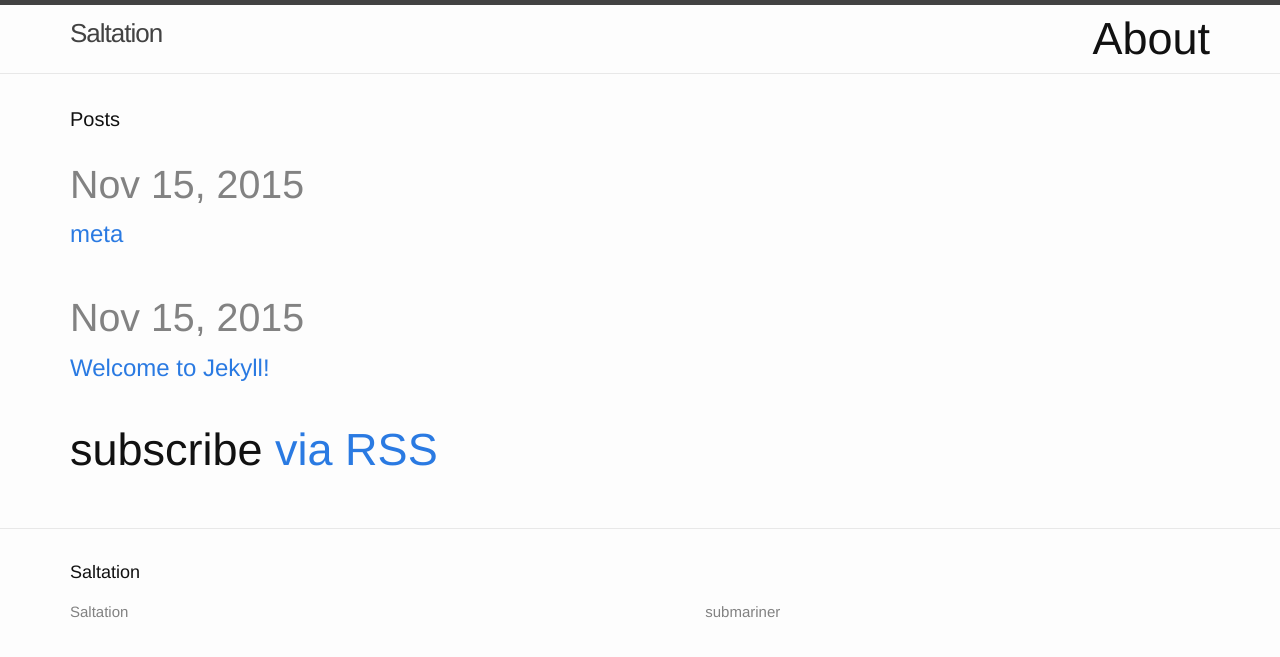
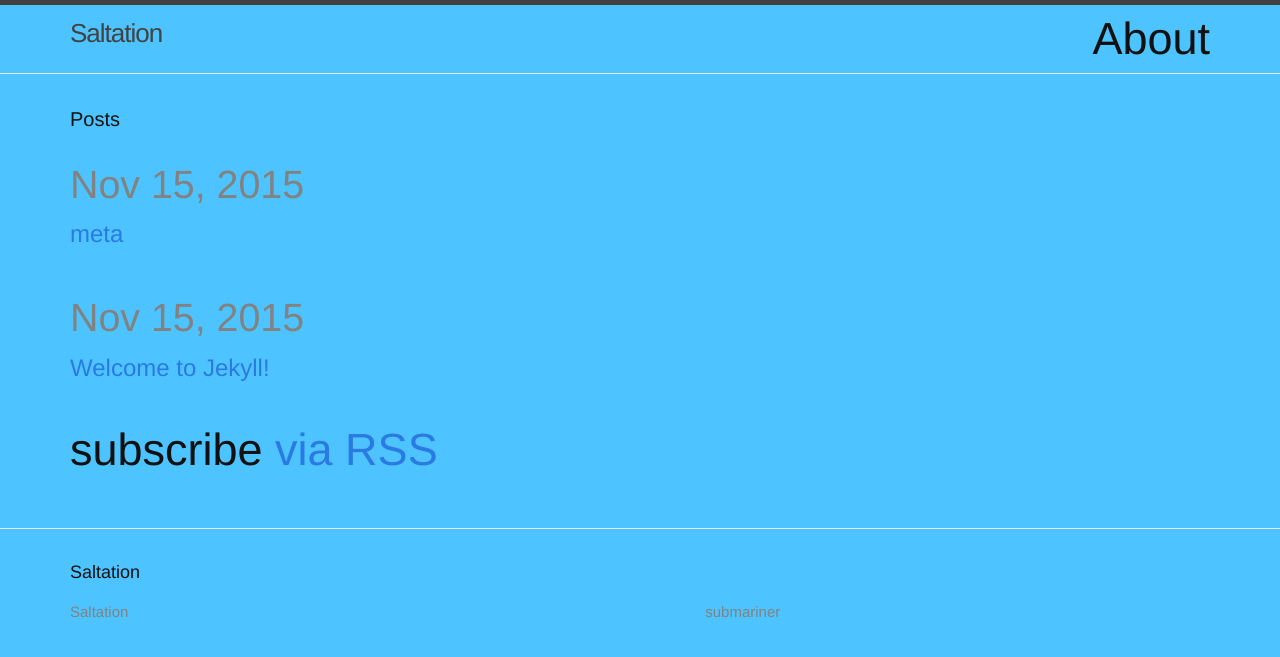
Before and after one commit to evanamiesgalonski/map, a Jekyll site: the page built from maper/index.html, in a window 1280 px wide. Shown: the top 657 px of the page. Built offline with Jekyll 4.4.1, drawn with Linux system fonts in a browser that asks for light colours.

Commit message:
Update main.scss

```diff
--- a/maper/css/main.scss
+++ b/maper/css/main.scss
@@ -14,7 +14,7 @@ $base-line-height: 1.5;
 $spacing-unit:     30px;
 
 $text-color:       #111;
-$background-color: #fdfdfd;
+$background-color: #4dc4ff;
 $brand-color:      #2a7ae2;
 
 $grey-color:       #828282;
```
